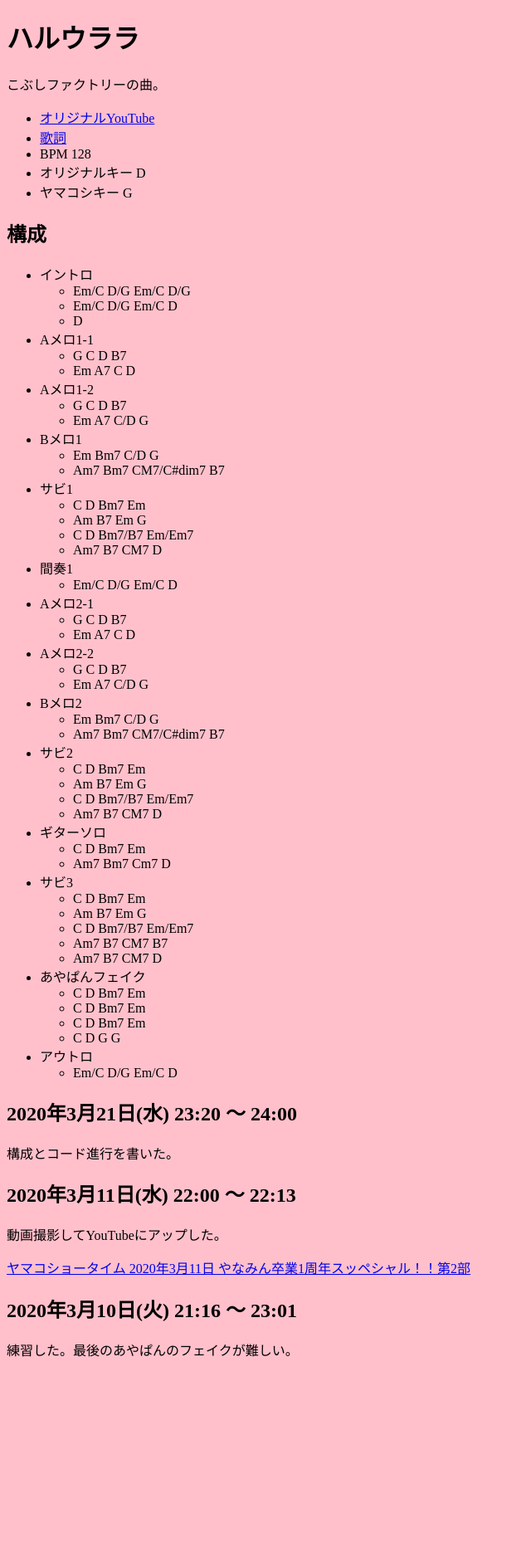
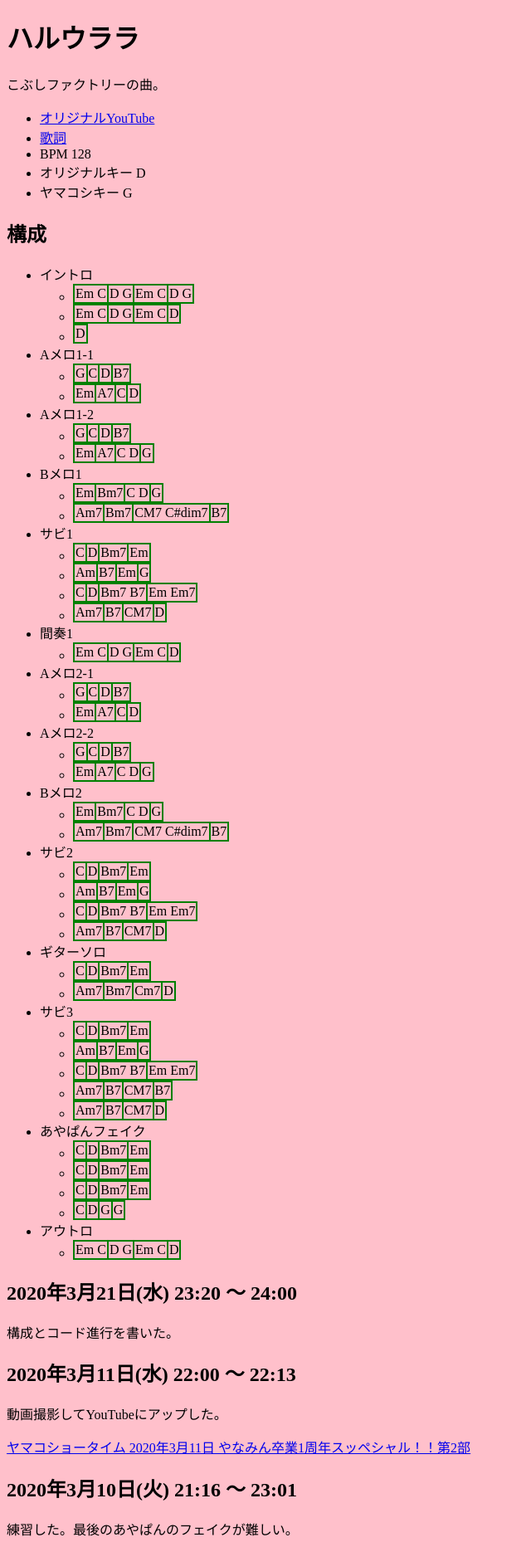
Before and after one commit to takaoyamakoshi/momochi, a Jekyll site: the page built from showtime/number/haru_urara.md, in a window 1280 px wide. Shown: the whole page at 83% size, without its empty margins (0-640 px from the left). Built offline with Jekyll 4.4.1, drawn with Linux system fonts in a browser that asks for light colours; our own code applies the rules of GitHub Pages for plain Markdown files; before the commit the page ends 1654 px from its top, so only the background shows below that.

```diff
--- a/showtime/number/haru_urara.md
+++ b/showtime/number/haru_urara.md
@@ -11,55 +11,55 @@
 ## 構成
 
 - イントロ
-  - Em/C D/G Em/C D/G
-  - Em/C D/G Em/C D
-  - D
+  - | Em C | D G | Em C | D G |
+  - | Em C | D G | Em C | D |
+  - | D |
 - Aメロ1-1
-  - G C D B7
-  - Em A7 C D
+  - | G | C | D | B7 |
+  - | Em | A7 | C | D |
 - Aメロ1-2
-  - G C D B7
-  - Em A7 C/D G
+  - | G | C | D | B7 |
+  - | Em | A7 | C D | G |
 - Bメロ1
-  - Em Bm7 C/D G
-  - Am7 Bm7 CM7/C#dim7 B7
+  - | Em | Bm7 | C D | G |
+  - | Am7 | Bm7 | CM7 C#dim7 | B7 |
 - サビ1
-  - C D Bm7 Em
-  - Am B7 Em G
-  - C D Bm7/B7 Em/Em7
-  - Am7 B7 CM7 D
+  - | C | D | Bm7 | Em |
+  - | Am | B7 | Em | G |
+  - | C | D | Bm7 B7 | Em Em7 |
+  - | Am7 | B7 | CM7 | D |
 - 間奏1
-  - Em/C D/G Em/C D
+  - | Em C | D G | Em C | D |
 - Aメロ2-1
-  - G C D B7
-  - Em A7 C D
+  - | G | C | D | B7 |
+  - | Em | A7 | C | D |
 - Aメロ2-2
-  - G C D B7
-  - Em A7 C/D G
+  - | G | C | D | B7 |
+  - | Em | A7 | C D | G |
 - Bメロ2
-  - Em Bm7 C/D G
-  - Am7 Bm7 CM7/C#dim7 B7
+  - | Em | Bm7 | C D | G |
+  - | Am7 | Bm7 | CM7 C#dim7 | B7 |
 - サビ2
-  - C D Bm7 Em
-  - Am B7 Em G
-  - C D Bm7/B7 Em/Em7
-  - Am7 B7 CM7 D
+  - | C | D | Bm7 | Em |
+  - | Am | B7 | Em | G |
+  - | C | D | Bm7 B7 | Em Em7 |
+  - | Am7 | B7 | CM7 | D |
 - ギターソロ
-  - C D Bm7 Em
-  - Am7 Bm7 Cm7 D
+  - | C | D | Bm7 | Em |
+  - | Am7 | Bm7 | Cm7 | D |
 - サビ3
-  - C D Bm7 Em
-  - Am B7 Em G
-  - C D Bm7/B7 Em/Em7
-  - Am7 B7 CM7 B7
-  - Am7 B7 CM7 D
+  - | C | D | Bm7 | Em |
+  - | Am | B7 | Em | G |
+  - | C | D | Bm7 B7 | Em Em7 |
+  - | Am7 | B7 | CM7 | B7 |
+  - | Am7 | B7 | CM7 | D |
 - あやぱんフェイク
-  - C D Bm7 Em
-  - C D Bm7 Em
-  - C D Bm7 Em
-  - C D G G
+  - | C | D | Bm7 | Em |
+  - | C | D | Bm7 | Em |
+  - | C | D | Bm7 | Em |
+  - | C | D | G | G |
 - アウトロ
-  - Em/C D/G Em/C D
+  - | Em C | D G | Em C | D |
 
 ## 2020年3月21日(水) 23:20 ～ 24:00
 
```
